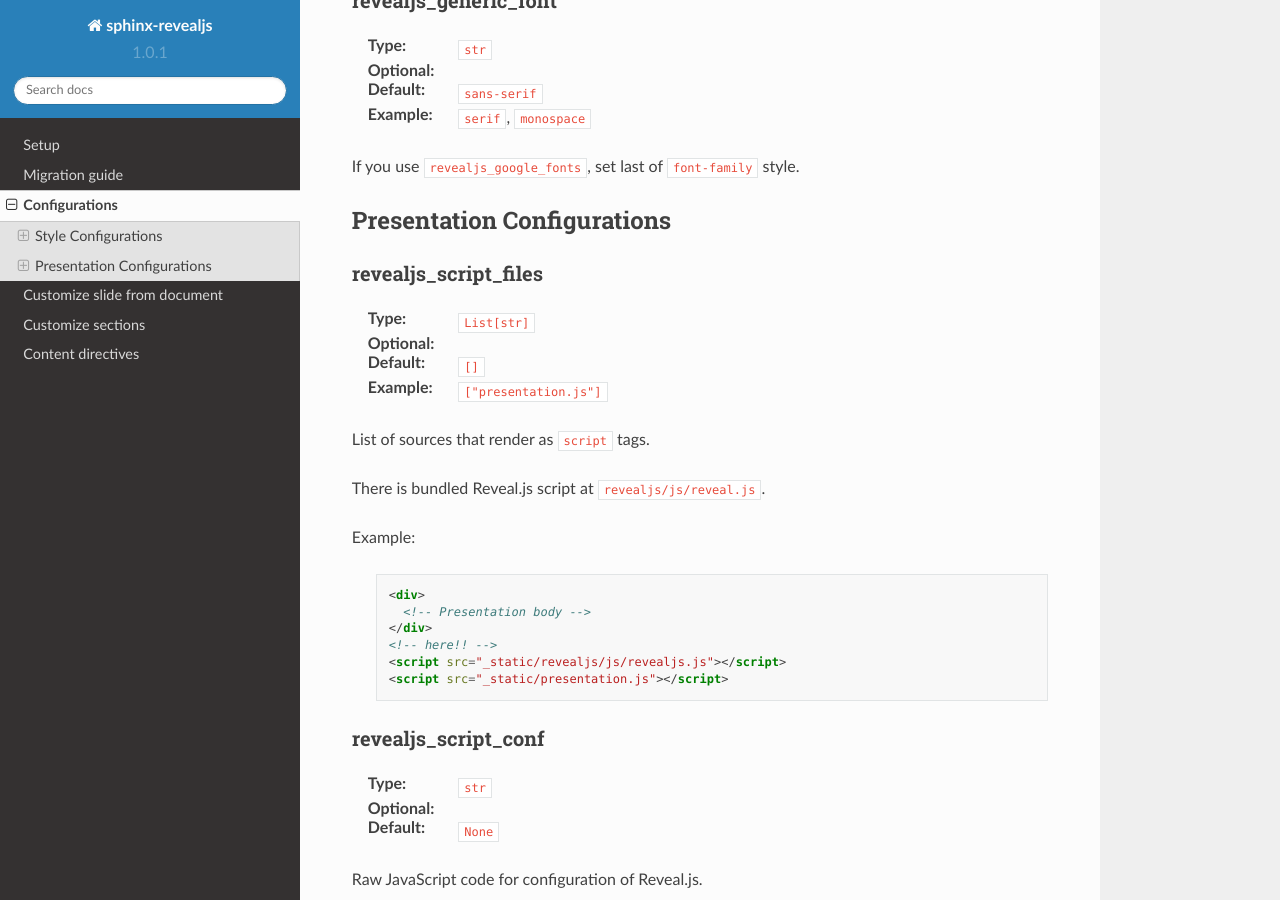
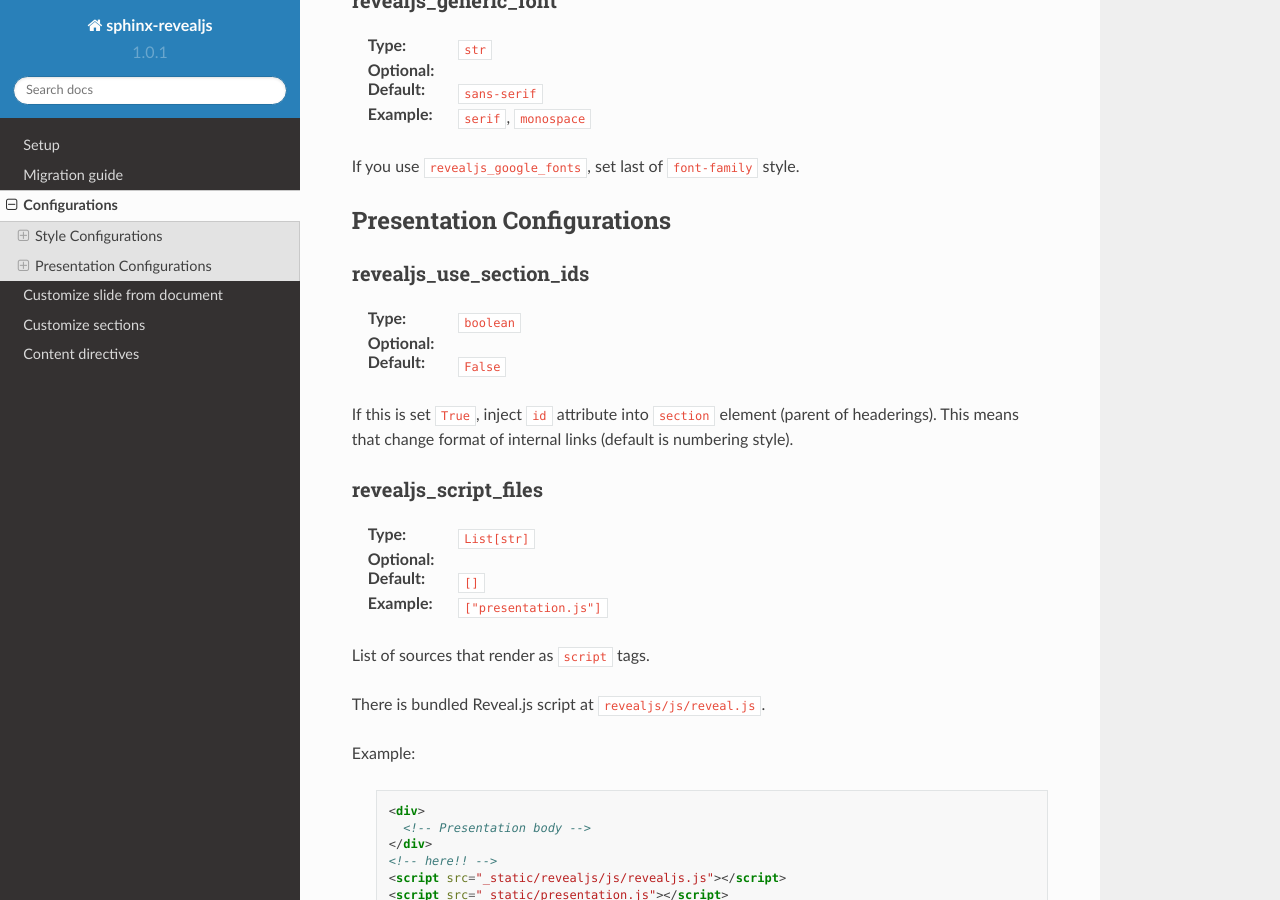
Before and after one commit to attakei/sphinx-revealjs, a Sphinx documentation site: the page built from docs/configurations.rst, in a window 1280 px wide and 900 px high, scrolled down 1291 px. Built offline with Sphinx 7.4.7 and the Read the Docs theme 2.0.0, drawn with Linux system fonts in a browser that asks for light colours.

Commit message:
Add id into section from "section" node

```diff
--- a/docs/configurations.rst
+++ b/docs/configurations.rst
@@ -67,6 +67,17 @@
 
 Presentation Configurations
 ===========================
+
+revealjs_use_section_ids
+------------------------
+
+:Type: ``boolean``
+:Optional:
+:Default: ``False``
+
+If this is set ``True``,
+inject ``id`` attribute into ``section`` element (parent of headerings).
+This means that change format of internal links (default is numbering style).
 
 revealjs_script_files
 ---------------------
--- a/sphinx_revealjs/__init__.py
+++ b/sphinx_revealjs/__init__.py
@@ -47,6 +47,7 @@
     app.add_directive("revealjs_section", RevealjsSection)
     app.add_directive("revealjs_slide", RevealjsSlide)
     app.add_directive("revealjs_fragments", RevealjsFragments)
+    app.add_config_value("revealjs_use_section_ids", False, True)
     app.add_config_value("revealjs_static_path", [], True)
     app.add_config_value("revealjs_style_theme", "black", True)
     app.add_config_value("revealjs_css_files", [], True)
```
Also changed, not shown: 2 other files.
